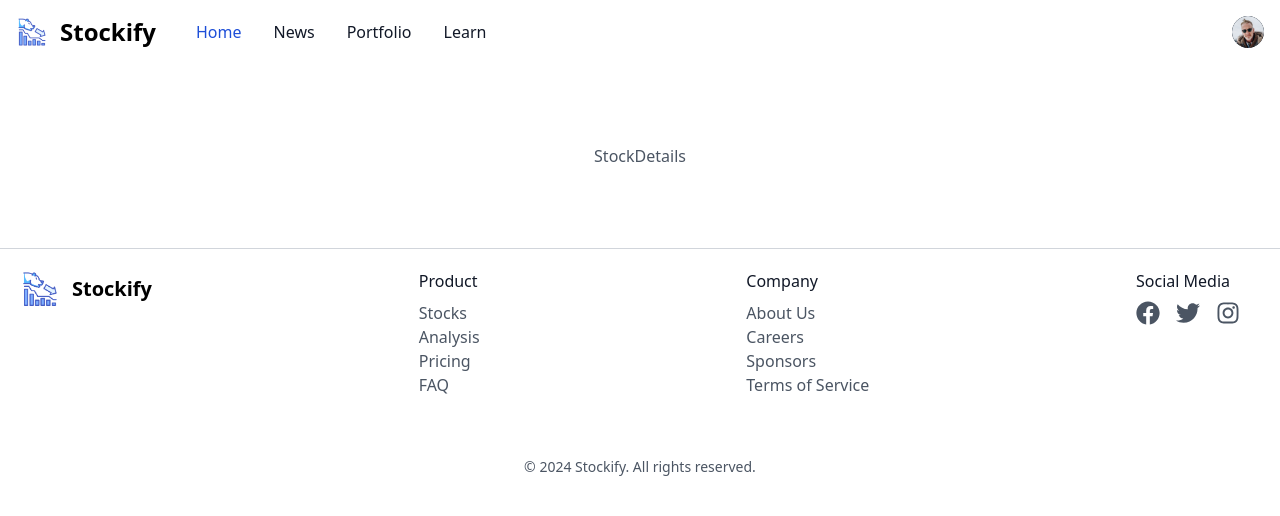
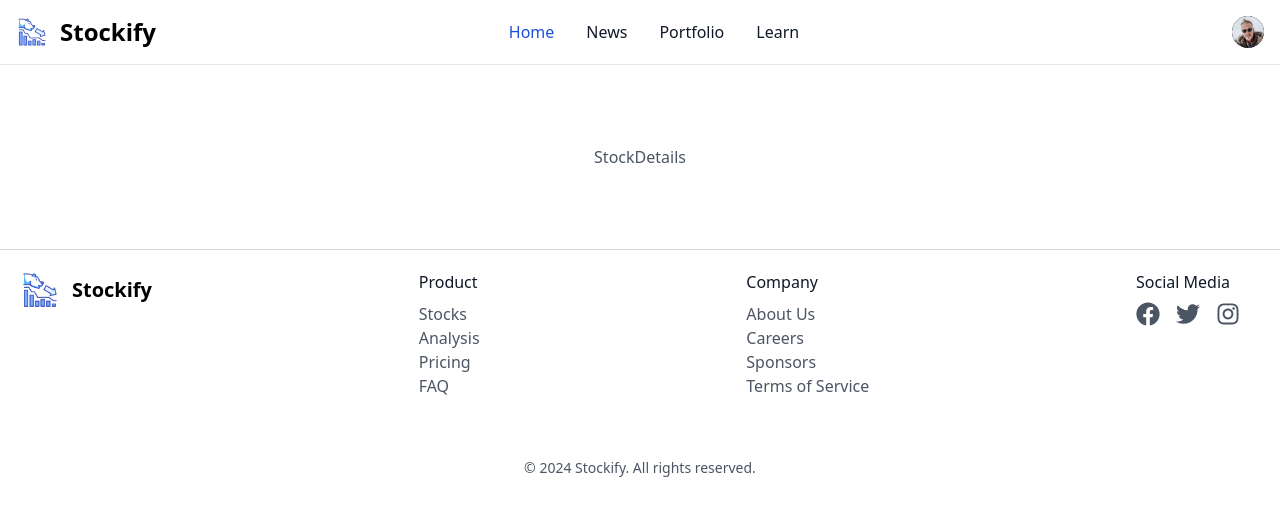
Before and after one commit to huiern214/Stockify, a React (Create React App) app in the folder client/: page /stocks/1 in a window 1280 px wide. Shown: the top 516 px of the page. Built offline with nearby package versions, Linux system fonts and the light colour scheme.

Commit message:
Modified Navbar

```diff
--- a/client/src/components/Footer.js
+++ b/client/src/components/Footer.js
@@ -11,13 +11,13 @@ const socialMediaLinks = {
 
 const Footer = () => {
   return (
-    <footer className="bg-white-100 text-black body-font w-full border-t border-gray-300">
+    <footer className="bg-white-100 text-black body-font w-full border-t border-gray-300  dark:focus:ring-gray-600">
       {/* <div className="container mx-auto mt-10 flex items-start justify-between w-full"> */}
       <div className="container px-5 mx-auto mt-5 flex flex-col lg:flex-row items-start justify-between w-full">
         <div className="mr-5 mb-5">
           <a href="/" className="flex items-center space-x-3 rtl:space-x-reverse">
             <img src={Logo} alt="Logo" className="w-10 h-10" />
-            <span className="self-center text-xl font-semibold whitespace-nowrap dark:text-white">Stockify</span>
+            <span className="self-center text-xl font-semibold whitespace-nowrap dark:text-black">Stockify</span>
           </a>
         </div>
         <div className="mr-5">
--- a/client/src/components/Navbar.js
+++ b/client/src/components/Navbar.js
@@ -1,6 +1,6 @@
 import React from 'react'
 import Logo from '../assets/Logo.png'
-import Profile from '../assets/Profile photo.png'
+import ProfilePhoto from '../assets/Profile photo.png'
 import { useState } from 'react';
 
 const Navbar = () => {
@@ -17,46 +17,21 @@ const Navbar = () => {
     };
 
     return (
-        <nav className="bg-white border-gray-200 dark:bg-gray-900">
+        <nav className="bg-white border-gray-200 dark:bg-gray-900 border-b">
         <div className="max-w-screen-xl flex flex-wrap mx-auto p-4 justify-between items-center">
             <div className="flex">
                 <a href="/" className="flex items-center space-x-3 rtl:space-x-reverse">
                     <img src={Logo} className="h-8" alt="Stockify Logo" />
                     <span className="self-center text-2xl font-semibold whitespace-nowrap dark:text-white">Stockify</span>
                 </a>
-                <div className={`mr-10 pr-10 ml-5 pl-5 md:mr-0 md:pr-0`} />
-
-                <div className={`${isMenuOpen ? "" : "hidden"} items-center justify-between w-full md:flex md:w-auto md:order-1 md:justify-start`} id="navbar-user">
-                <ul className="flex flex-col font-medium p-4 md:p-0 mt-4 border border-gray-100 rounded-lg bg-gray-50 md:space-x-8 rtl:space-x-reverse md:flex-row md:mt-0 md:border-0 md:bg-white dark:bg-gray-800 md:dark:bg-gray-900 dark:border-gray-700">
-                <li>
-                    <a href="/" className="block py-2 px-3 text-white bg-blue-700 rounded md:bg-transparent md:text-blue-700 md:p-0 md:dark:text-blue-500" aria-current="page">
-                        Home
-                    </a>
-                </li>
-                <li>
-                    <a href="/news" className="block py-2 px-3 text-gray-900 rounded hover:bg-gray-100 md:hover:bg-transparent md:hover:text-blue-700 md:p-0 dark:text-white md:dark:hover:text-blue-500 dark:hover:bg-gray-700 dark:hover:text-white md:dark:hover:bg-transparent dark:border-gray-700">
-                        News
-                    </a>
-                </li>
-                <li>
-                    <a href="/portfolio" className="block py-2 px-3 text-gray-900 rounded hover:bg-gray-100 md:hover:bg-transparent md:hover:text-blue-700 md:p-0 dark:text-white md:dark:hover:text-blue-500 dark:hover:bg-gray-700 dark:hover:text-white md:dark:hover:bg-transparent dark:border-gray-700">
-                        Portfolio
-                    </a>
-                </li>
-                <li>
-                    <a href="/learn" className="block py-2 px-3 text-gray-900 rounded hover:bg-gray-100 md:hover:bg-transparent md:hover:text-blue-700 md:p-0 dark:text-white md:dark:hover:text-blue-500 dark:hover:bg-gray-700 dark:hover:text-white md:dark:hover:bg-transparent dark:border-gray-700">
-                        Learn
-                    </a>
-                </li>
-                </ul>
-                </div>
+                <div className={`mr-10 pr-10 md:hidden`} />
             </div>
 
             {/* User Profile Toggle */}
             <div className="relative items-center md:order-2 space-x-3 md:space-x-0 rtl:space-x-reverse">
                 <button type="button" className="flex text-sm bg-gray-800 rounded-full md:me-0 focus:ring-4 focus:ring-gray-300 dark:focus:ring-gray-600" id="user-menu-button" onClick={toggleUserMenu}>
                     <span className="sr-only">Open user menu</span>
-                    <img className="w-8 h-8 rounded-full" src={Profile} alt="user"/>
+                    <img className="w-8 h-8 rounded-full" src={ProfilePhoto} alt="user"/>
                 </button>
                 <div className={`${isUserMenuOpen ? "" : "hidden"} absolute right-0 mt-2 w-48 bg-white divide-y divide-gray-100 rounded-lg shadow dark:bg-gray-700 dark:divide-gray-600`} id="user-dropdown">
                     <div className="px-4 py-3">
@@ -84,6 +59,32 @@ const Navbar = () => {
                     <path stroke="currentColor" strokeLinecap="round" strokeLinejoin="round" strokeWidth="2" d="M1 1h15M1 7h15M1 13h15"/>
                 </svg>
             </button>
+
+            <div className={`${isMenuOpen ? "" : "hidden"} items-center justify-between w-full md:flex md:w-auto md:order-1 md:justify-start mr-20`} id="navbar-user">
+                <ul className="flex flex-col font-medium p-4 md:p-0 mt-4 border border-gray-100 rounded-lg bg-gray-50 md:space-x-8 rtl:space-x-reverse md:flex-row md:mt-0 md:border-0 md:bg-white dark:bg-gray-800 md:dark:bg-gray-900 dark:border-gray-700">
+                <li>
+                    <a href="/" className="block py-2 px-3 text-white bg-blue-700 rounded md:bg-transparent md:text-blue-700 md:p-0 md:dark:text-blue-500" aria-current="page">
+                        Home
+                    </a>
+                </li>
+                <li>
+                    <a href="/news" className="block py-2 px-3 text-gray-900 rounded hover:bg-gray-100 md:hover:bg-transparent md:hover:text-blue-700 md:p-0 dark:text-white md:dark:hover:text-blue-500 dark:hover:bg-gray-700 dark:hover:text-white md:dark:hover:bg-transparent dark:border-gray-700">
+                        News
+                    </a>
+                </li>
+                <li>
+                    <a href="/portfolio" className="block py-2 px-3 text-gray-900 rounded hover:bg-gray-100 md:hover:bg-transparent md:hover:text-blue-700 md:p-0 dark:text-white md:dark:hover:text-blue-500 dark:hover:bg-gray-700 dark:hover:text-white md:dark:hover:bg-transparent dark:border-gray-700">
+                        Portfolio
+                    </a>
+                </li>
+                <li>
+                    <a href="/learn" className="block py-2 px-3 text-gray-900 rounded hover:bg-gray-100 md:hover:bg-transparent md:hover:text-blue-700 md:p-0 dark:text-white md:dark:hover:text-blue-500 dark:hover:bg-gray-700 dark:hover:text-white md:dark:hover:bg-transparent dark:border-gray-700">
+                        Learn
+                    </a>
+                </li>
+                </ul>
+            </div>
+
         </div>
         </nav>
     )
```
